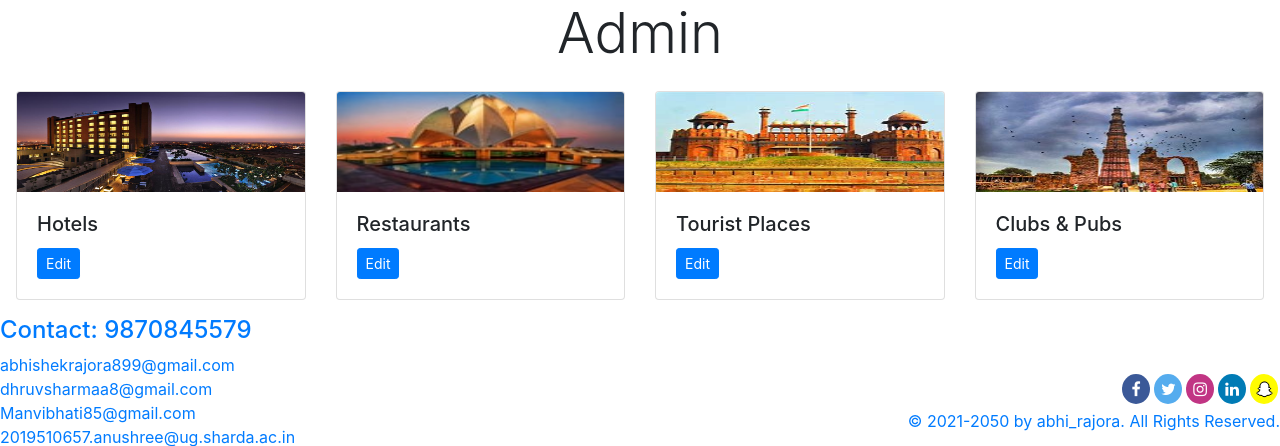
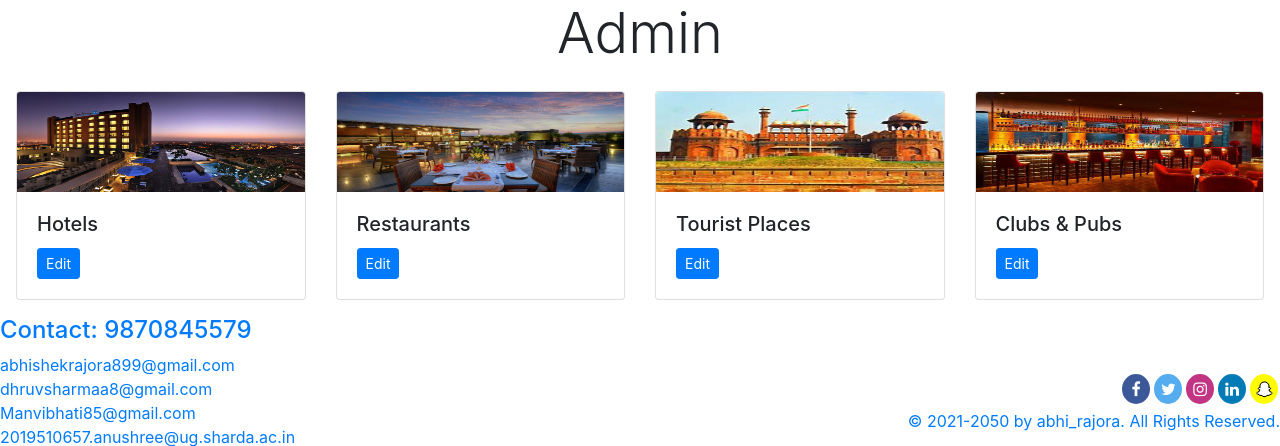
Before and after one commit to Abhishekrajora123/Delhi-Guide, a PHP site: page /admin.php?msg=run in a window 1280 px wide. Shown: the part 122-568 px from the top of the page. Run offline with PHP 8.4, Linux system fonts and the light colour scheme; the visitor is signed in with stand-in values (Sample User, id 1); data that the repository does not hold is empty.

Commit message:
update clubs

```diff
--- a/admin.php
+++ b/admin.php
@@ -113,7 +113,7 @@
   </div>
   <div class="col-sm-3">
     <div class="card">
-      <img src="images/LOTUS.jpg" height= "100px" class="card-img-top" alt="...">
+      <img src="images/restaurant.jpg" height= "100px" class="card-img-top" alt="...">
       <div class="card-body">
         <h5 class="card-title">Restaurants</h5>
         <a class="btn btn-primary btn-sm" href="admin_data.php?type=2&msg=run&table=restaurants" role="button" target="_blank">Edit</a>
@@ -131,7 +131,7 @@
   </div>
   <div class="col-sm-3">
     <div class="card">
-      <img src="images/qutub.jpg" height= "100px" class="card-img-top" alt="...">
+      <img src="images/electric.jpg" height= "100px" class="card-img-top" alt="...">
       <div class="card-body" height= "200px">
         <h5 class="card-title">Clubs & Pubs</h5>
         <a class="btn btn-primary btn-sm" href="admin_data.php?type=4&msg=run&table=clubs_pubs" role="button" target="_blank">Edit</a>
```
Also changed, not shown: images/restaurant.jpg (added).
